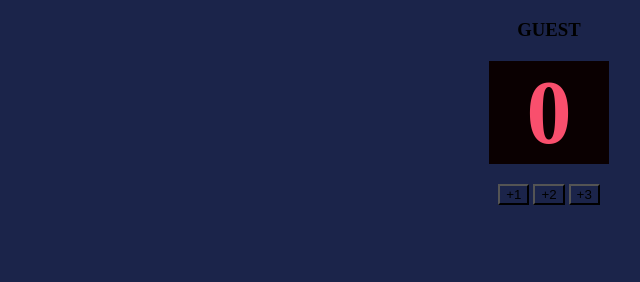
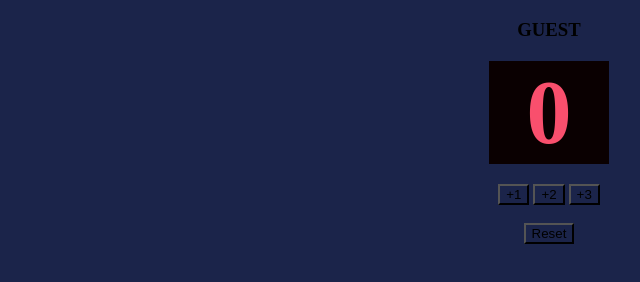
Before and after one commit to NayanthBM/BasketballScoreboardProject, a website built with Vite: page index.html in a window 1280 px wide. Shown: the full height of the page, 411-1051 px from the left. Built offline with nearby package versions, Linux system fonts and the light colour scheme.

Commit message:
VSC_BSP_COMMIT_V0.03_ADDED_RESET

```diff
--- a/index.html
+++ b/index.html
@@ -22,7 +22,7 @@
                     <button onclick="incrementGuestOne()">+1</button>
                     <button onclick="incrementGuestTwo()">+2</button>
                     <button onclick="incrementGuestThree()">+3</button><br></br>
-                    <!-- <button onclick="resetGuestScore()">Reset</button> -->
+                    <button onclick="resetGuestScore()">Reset</button>
                 </div>
             </div>
         </div>
```
